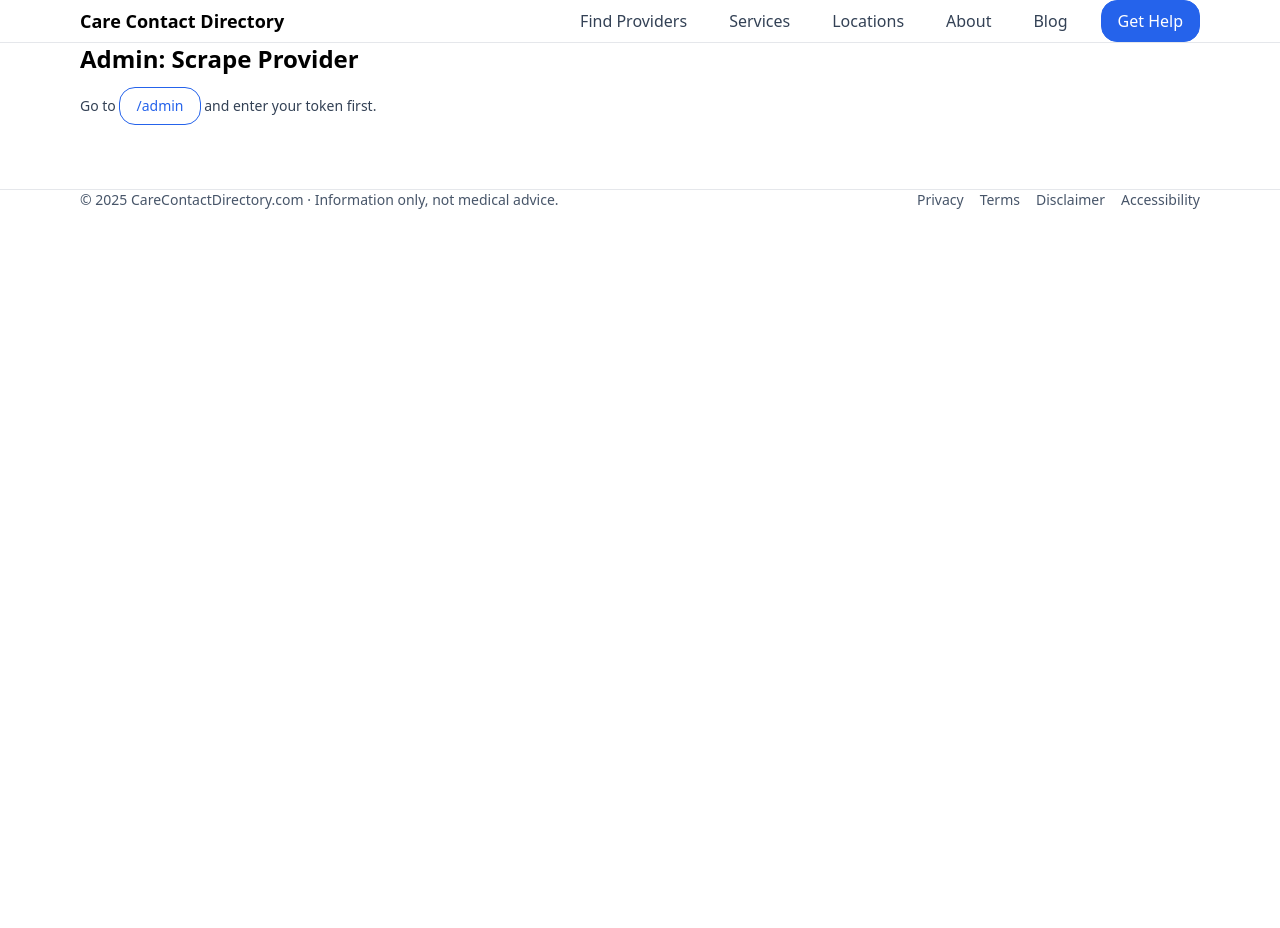
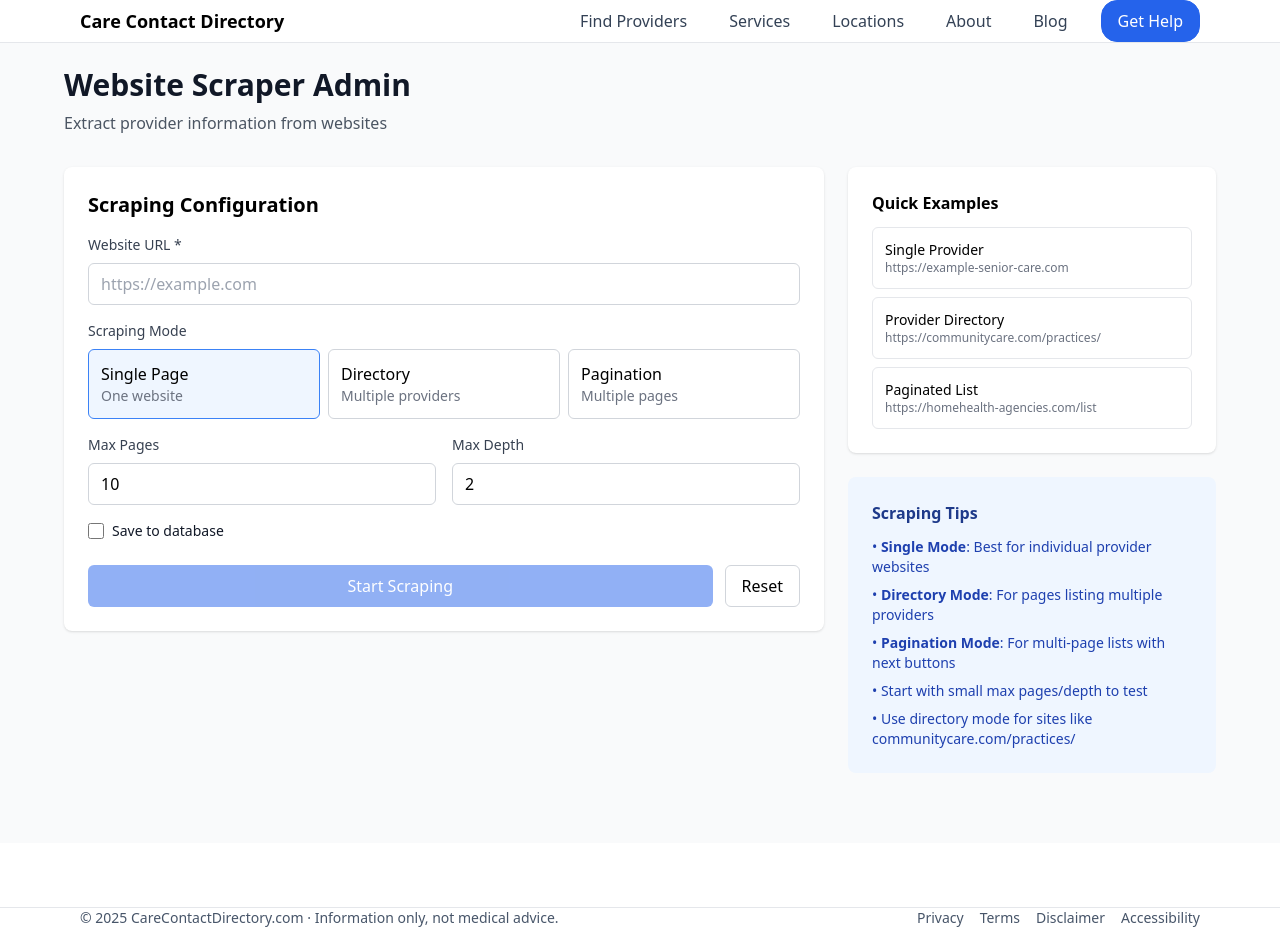
Before and after one commit to Gr3enWinter/carecontact-next, a Next.js app: page /admin/scrape in a window 1280 px wide. Before the commit the page ends 800 px from the top, so only its background shows below. Built offline with nearby package versions, Linux system fonts and the light colour scheme; no server answers.

Commit message:
ux update

```diff
--- a/app/admin/scrape/page.tsx
+++ b/app/admin/scrape/page.tsx
@@ -1,149 +1,385 @@
+// app/admin/scrape/page.tsx
 'use client'
-import { useEffect, useState } from 'react'
 
-type Out = {
-  name?: string
-  website?: string
-  phone?: string | null
-  email?: string | null
-  address?: string | null
-  city?: string | null
-  state?: string | null
-  zip?: string | null
-  services?: string | null
-  logo_url?: string | null
-  description?: string | null
+import { useState } from 'react'
+
+interface ScrapeResultSuccess {
+  ok: true
+  data: any
+  meta?: any
+  saved?: boolean
 }
 
-export default function ScrapeAdmin(){
-  const [ok, setOk] = useState(false)
-  const [url, setUrl] = useState('')
-  const [data, setData] = useState<Out | null>(null)
-  const [msg, setMsg] = useState<string | null>(null)
+interface ScrapeResultError {
+  ok: false
+  error: string
+}
+
+type ScrapeResult = ScrapeResultSuccess | ScrapeResultError
+
+interface ScrapeConfig {
+  url: string
+  mode: 'single' | 'directory' | 'pagination'
+  maxPages: number
+  maxDepth: number
+  insert: boolean
+  token: string
+}
+
+export default function ScrapeAdmin() {
+  const [config, setConfig] = useState<ScrapeConfig>({
+    url: '',
+    mode: 'single',
+    maxPages: 10,
+    maxDepth: 2,
+    insert: false,
+    token: ''
+  })
+
+  const [result, setResult] = useState<ScrapeResult | null>(null)
   const [loading, setLoading] = useState(false)
+  const [history, setHistory] = useState<ScrapeConfig[]>([])
 
-  useEffect(() => {
-    const t = localStorage.getItem('ADMIN_TOKEN') || ''
-    const env = (process.env.NEXT_PUBLIC_ADMIN_TOKEN || '').trim()
-    setOk(!!t && !!env && t === env)
-  }, [])
+  const handleScrape = async () => {
+    if (!config.url) {
+      alert('Please enter a URL')
+      return
+    }
 
-  async function doScrape(e: React.FormEvent){
-    e.preventDefault()
-    setMsg(null)
-    setData(null)
-    const u = url.trim()
-    if(!u){ setMsg('Enter a website URL'); return }
     setLoading(true)
+    setResult(null)
+
     try {
-      const res = await fetch(`/api/scrape/provider?url=${encodeURIComponent(u)}`)
-      const json = await res.json()
-      if(!res.ok){ setMsg(json.error || 'Scrape failed'); return }
-      setData(json.data as Out)
-      setMsg('Scrape complete. Review and Save to providers.')
-    } catch (err: any) {
-      setMsg('Request failed')
+      const params = new URLSearchParams({
+        url: config.url,
+        mode: config.mode,
+        maxPages: config.maxPages.toString(),
+        maxDepth: config.maxDepth.toString(),
+        insert: config.insert.toString()
+      })
+
+      const response = await fetch(`/api/scrape?${params}`, {
+        headers: {
+          'x-admin-token': config.token
+        }
+      })
+
+      const data = await response.json()
+      setResult(data)
+
+      // Add to history
+      if (data.ok) {
+        setHistory(prev => [config, ...prev.slice(0, 9)]) // Keep last 10
+      }
+    } catch (error) {
+      setResult({
+        ok: false,
+        error: error instanceof Error ? error.message : 'Unknown error occurred'
+      })
     } finally {
       setLoading(false)
     }
   }
 
-  function update<K extends keyof Out>(k: K, v: Out[K]) {
-    setData(prev => prev ? { ...prev, [k]: v } : prev)
+  const loadFromHistory = (historicConfig: ScrapeConfig) => {
+    setConfig(historicConfig)
   }
 
-  async function save(){
-    if(!data) return
-    setMsg('Saving…')
-    const t = localStorage.getItem('ADMIN_TOKEN') || ''
-    const res = await fetch(`/api/scrape/provider?url=${encodeURIComponent(data.website || url)}&insert=true`, {
-      headers: { 'x-admin-token': t }
-    })
-    const json = await res.json()
-    setMsg(res.ok ? 'Saved to providers' : `Error: ${json.error || 'failed'}`)
-  }
-
-  if(!ok){
-    return (
-      <div className="container py-10 max-w-lg">
-        <h1 className="text-2xl font-bold mb-3">Admin: Scrape Provider</h1>
-        <p className="text-sm text-ink-700">Go to <a className="btn" href="/admin">/admin</a> and enter your token first.</p>
-      </div>
-    )
-  }
+  const presetExamples = [
+    {
+      name: 'Single Provider',
+      config: {
+        url: 'https://example-senior-care.com',
+        mode: 'single' as const,
+        maxPages: 1,
+        maxDepth: 1,
+        insert: false,
+        token: ''
+      }
+    },
+    {
+      name: 'Provider Directory',
+      config: {
+        url: 'https://communitycare.com/practices/',
+        mode: 'directory' as const,
+        maxPages: 5,
+        maxDepth: 2,
+        insert: false,
+        token: ''
+      }
+    },
+    {
+      name: 'Paginated List',
+      config: {
+        url: 'https://homehealth-agencies.com/list',
+        mode: 'pagination' as const,
+        maxPages: 3,
+        maxDepth: 1,
+        insert: false,
+        token: ''
+      }
+    }
+  ]
 
   return (
-    <div className="container py-10 max-w-3xl">
-      <h1 className="text-2xl font-bold mb-3">Scrape Provider</h1>
-      <form onSubmit={doScrape} className="card space-y-3">
-        <div>
-          <label>Website URL</label>
-          <input placeholder="https://example.com" value={url} onChange={e=>setUrl(e.target.value)} />
+    <div className="min-h-screen bg-gray-50 p-6">
+      <div className="max-w-6xl mx-auto">
+        {/* Header */}
+        <div className="mb-8">
+          <h1 className="text-3xl font-bold text-gray-900">Website Scraper Admin</h1>
+          <p className="text-gray-600 mt-2">Extract provider information from websites</p>
         </div>
-        <button className="btn btn-primary" disabled={loading}>
-          {loading ? 'Scraping…' : 'Scrape'}
-        </button>
-        {msg ? <div className="text-sm text-ink-700">{msg}</div> : null}
-      </form>
 
-      {data ? (
-        <div className="card mt-4 space-y-3">
-          <div className="flex gap-3 items-center">
-            {data.logo_url ? <img src={data.logo_url} alt="" className="w-14 h-14 rounded-xl border object-cover" /> : null}
-            <input value={data.name || ''} onChange={e=>update('name', e.target.value)} />
+        <div className="grid grid-cols-1 lg:grid-cols-3 gap-6">
+          {/* Configuration Panel */}
+          <div className="lg:col-span-2 space-y-6">
+            {/* Main Config Card */}
+            <div className="bg-white rounded-lg shadow p-6">
+              <h2 className="text-xl font-semibold mb-4">Scraping Configuration</h2>
+
+              {/* URL Input */}
+              <div className="mb-4">
+                <label className="block text-sm font-medium text-gray-700 mb-2">
+                  Website URL *
+                </label>
+                <input
+                  type="url"
+                  value={config.url}
+                  onChange={(e) => setConfig(prev => ({ ...prev, url: e.target.value }))}
+                  placeholder="https://example.com"
+                  className="w-full px-3 py-2 border border-gray-300 rounded-md focus:outline-none focus:ring-2 focus:ring-blue-500"
+                />
+              </div>
+
+              {/* Mode Selection */}
+              <div className="mb-4">
+                <label className="block text-sm font-medium text-gray-700 mb-2">
+                  Scraping Mode
+                </label>
+                <div className="grid grid-cols-3 gap-2">
+                  {[
+                    { value: 'single', label: 'Single Page', desc: 'One website' },
+                    { value: 'directory', label: 'Directory', desc: 'Multiple providers' },
+                    { value: 'pagination', label: 'Pagination', desc: 'Multiple pages' }
+                  ].map((mode) => (
+                    <button
+                      key={mode.value}
+                      type="button"
+                      onClick={() => setConfig(prev => ({ ...prev, mode: mode.value as any }))}
+                      className={`p-3 border rounded-md text-left ${
+                        config.mode === mode.value
+                          ? 'border-blue-500 bg-blue-50'
+                          : 'border-gray-300 hover:bg-gray-50'
+                      }`}
+                    >
+                      <div className="font-medium">{mode.label}</div>
+                      <div className="text-sm text-gray-500">{mode.desc}</div>
+                    </button>
+                  ))}
+                </div>
+              </div>
+
+              {/* Advanced Settings */}
+              <div className="grid grid-cols-2 gap-4 mb-4">
+                <div>
+                  <label className="block text-sm font-medium text-gray-700 mb-2">
+                    Max Pages
+                  </label>
+                  <input
+                    type="number"
+                    min="1"
+                    max="50"
+                    value={config.maxPages}
+                    onChange={(e) => setConfig(prev => ({ ...prev, maxPages: parseInt(e.target.value) || 1 }))}
+                    className="w-full px-3 py-2 border border-gray-300 rounded-md focus:outline-none focus:ring-2 focus:ring-blue-500"
+                  />
+                </div>
+                <div>
+                  <label className="block text-sm font-medium text-gray-700 mb-2">
+                    Max Depth
+                  </label>
+                  <input
+                    type="number"
+                    min="1"
+                    max="5"
+                    value={config.maxDepth}
+                    onChange={(e) => setConfig(prev => ({ ...prev, maxDepth: parseInt(e.target.value) || 1 }))}
+                    className="w-full px-3 py-2 border border-gray-300 rounded-md focus:outline-none focus:ring-2 focus:ring-blue-500"
+                  />
+                </div>
+              </div>
+
+              {/* Insert Settings */}
+              <div className="mb-6">
+                <div className="flex items-center mb-4">
+                  <input
+                    type="checkbox"
+                    id="insert"
+                    checked={config.insert}
+                    onChange={(e) => setConfig(prev => ({ ...prev, insert: e.target.checked }))}
+                    className="h-4 w-4 text-blue-600 focus:ring-blue-500 border-gray-300 rounded"
+                  />
+                  <label htmlFor="insert" className="ml-2 block text-sm text-gray-900">
+                    Save to database
+                  </label>
+                </div>
+
+                {config.insert && (
+                  <div>
+                    <label className="block text-sm font-medium text-gray-700 mb-2">
+                      Admin Token *
+                    </label>
+                    <input
+                      type="password"
+                      value={config.token}
+                      onChange={(e) => setConfig(prev => ({ ...prev, token: e.target.value }))}
+                      placeholder="Enter admin token"
+                      className="w-full px-3 py-2 border border-gray-300 rounded-md focus:outline-none focus:ring-2 focus:ring-blue-500"
+                    />
+                  </div>
+                )}
+              </div>
+
+              {/* Action Buttons */}
+              <div className="flex gap-3">
+                <button
+                  onClick={handleScrape}
+                  disabled={loading || !config.url}
+                  className="flex-1 bg-blue-600 text-white py-2 px-4 rounded-md hover:bg-blue-700 focus:outline-none focus:ring-2 focus:ring-blue-500 disabled:opacity-50 disabled:cursor-not-allowed"
+                >
+                  {loading ? 'Scraping...' : 'Start Scraping'}
+                </button>
+
+                <button
+                  onClick={() => setConfig({
+                    url: '',
+                    mode: 'single',
+                    maxPages: 10,
+                    maxDepth: 2,
+                    insert: false,
+                    token: ''
+                  })}
+                  className="px-4 py-2 border border-gray-300 rounded-md hover:bg-gray-50 focus:outline-none focus:ring-2 focus:ring-blue-500"
+                >
+                  Reset
+                </button>
+              </div>
+            </div>
+
+            {/* Results Panel */}
+            {result && (
+              <div className="bg-white rounded-lg shadow p-6">
+                <h2 className="text-xl font-semibold mb-4">
+                  {result.ok ? (
+                    <>Results {result.meta?.count && `(${result.meta.count} providers)`}</>
+                  ) : (
+                    'Scraping Error'
+                  )}
+                </h2>
+
+                {!result.ok ? (
+                  <div className="bg-red-50 border border-red-200 rounded-md p-4">
+                    <div className="text-red-800 font-medium">Error</div>
+                    <div className="text-red-600 mt-1">{result.error}</div>
+                  </div>
+                ) : (
+                  <div className="space-y-4">
+                    {result.saved && (
+                      <div className="bg-green-50 border border-green-200 rounded-md p-4">
+                        <div className="text-green-800 font-medium">Successfully saved to database!</div>
+                      </div>
+                    )}
+
+                    <div className="border border-gray-200 rounded-md">
+                      <pre className="p-4 overflow-auto max-h-96 text-sm">
+                        {JSON.stringify(result.data, null, 2)}
+                      </pre>
+                    </div>
+
+                    {result.meta && (
+                      <div className="grid grid-cols-2 md:grid-cols-4 gap-4 text-sm">
+                        <div className="bg-gray-50 p-3 rounded">
+                          <div className="text-gray-500">Mode</div>
+                          <div className="font-medium">{result.meta.mode}</div>
+                        </div>
+                        {result.meta.confidence && (
+                          <div className="bg-gray-50 p-3 rounded">
+                            <div className="text-gray-500">Confidence</div>
+                            <div className="font-medium">{result.meta.confidence}%</div>
+                          </div>
+                        )}
+                        {result.meta.count && (
+                          <div className="bg-gray-50 p-3 rounded">
+                            <div className="text-gray-500">Providers</div>
+                            <div className="font-medium">{result.meta.count}</div>
+                          </div>
+                        )}
+                        <div className="bg-gray-50 p-3 rounded">
+                          <div className="text-gray-500">Time</div>
+                          <div className="font-medium">{new Date(result.meta.timestamp).toLocaleTimeString()}</div>
+                        </div>
+                      </div>
+                    )}
+                  </div>
+                )}
+              </div>
+            )}
           </div>
 
-          <div className="grid grid-cols-1 md:grid-cols-2 gap-3">
-            <div>
-              <label>Website</label>
-              <input value={data.website || ''} onChange={e=>update('website', e.target.value)} />
-            </div>
-            <div>
-              <label>Phone</label>
-              <input value={data.phone || ''} onChange={e=>update('phone', e.target.value)} />
-            </div>
-            <div>
-              <label>Email</label>
-              <input value={data.email || ''} onChange={e=>update('email', e.target.value)} />
-            </div>
-            <div>
-              <label>Services (pipe-separated)</label>
-              <input value={data.services || ''} onChange={e=>update('services', e.target.value)} />
-            </div>
-            <div>
-              <label>Address</label>
-              <input value={data.address || ''} onChange={e=>update('address', e.target.value)} />
-            </div>
-            <div className="grid grid-cols-3 gap-3">
-              <div>
-                <label>City</label>
-                <input value={data.city || ''} onChange={e=>update('city', e.target.value)} />
-              </div>
-              <div>
-                <label>State</label>
-                <input value={data.state || ''} onChange={e=>update('state', e.target.value)} />
-              </div>
-              <div>
-                <label>ZIP</label>
-                <input value={data.zip || ''} onChange={e=>update('zip', e.target.value)} />
+          {/* Sidebar */}
+          <div className="space-y-6">
+            {/* Preset Examples */}
+            <div className="bg-white rounded-lg shadow p-6">
+              <h3 className="font-semibold mb-3">Quick Examples</h3>
+              <div className="space-y-2">
+                {presetExamples.map((example, index) => (
+                  <button
+                    key={index}
+                    onClick={() => setConfig(prev => ({ ...prev, ...example.config }))}
+                    className="w-full text-left p-3 border border-gray-200 rounded-md hover:bg-gray-50 focus:outline-none focus:ring-2 focus:ring-blue-500"
+                  >
+                    <div className="font-medium text-sm">{example.name}</div>
+                    <div className="text-xs text-gray-500 truncate">{example.config.url}</div>
+                  </button>
+                ))}
               </div>
             </div>
-            <div className="md:col-span-2">
-              <label>Logo URL</label>
-              <input value={data.logo_url || ''} onChange={e=>update('logo_url', e.target.value)} />
-            </div>
-            <div className="md:col-span-2">
-              <label>Description</label>
-              <textarea rows={4} value={data.description || ''} onChange={e=>update('description', e.target.value)} />
+
+            {/* History */}
+            {history.length > 0 && (
+              <div className="bg-white rounded-lg shadow p-6">
+                <h3 className="font-semibold mb-3">Recent Scrapes</h3>
+                <div className="space-y-2">
+                  {history.map((historicConfig, index) => (
+                    <button
+                      key={index}
+                      onClick={() => loadFromHistory(historicConfig)}
+                      className="w-full text-left p-3 border border-gray-200 rounded-md hover:bg-gray-50 focus:outline-none focus:ring-2 focus:ring-blue-500"
+                    >
+                      <div className="font-medium text-sm truncate">{historicConfig.url}</div>
+                      <div className="text-xs text-gray-500 capitalize">
+                        {historicConfig.mode} • {historicConfig.maxPages} pages
+                      </div>
+                    </button>
+                  ))}
+                </div>
+              </div>
+            )}
+
+            {/* Help & Tips */}
+            <div className="bg-blue-50 rounded-lg p-6">
+              <h3 className="font-semibold text-blue-900 mb-3">Scraping Tips</h3>
+              <ul className="text-sm text-blue-800 space-y-2">
+                <li>• <strong>Single Mode</strong>: Best for individual provider websites</li>
+                <li>• <strong>Directory Mode</strong>: For pages listing multiple providers</li>
+                <li>• <strong>Pagination Mode</strong>: For multi-page lists with next buttons</li>
+                <li>• Start with small max pages/depth to test</li>
+                <li>• Use directory mode for sites like communitycare.com/practices/</li>
+              </ul>
             </div>
           </div>
-
-          <div className="flex gap-2">
-            <button type="button" className="btn btn-primary" onClick={save}>Save to providers</button>
-            <a className="btn" href="/find-providers">View directory</a>
-          </div>
         </div>
-      ) : null}
+      </div>
     </div>
   )
 }
```
